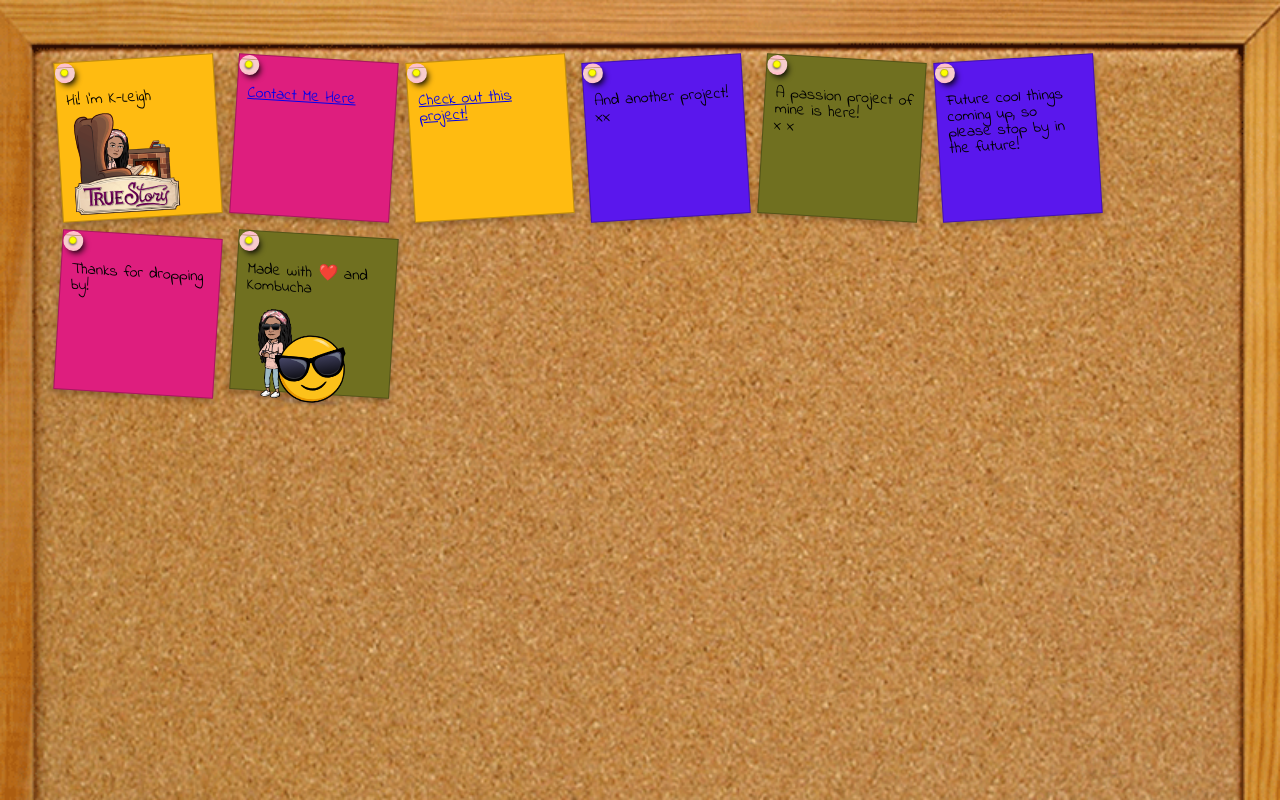
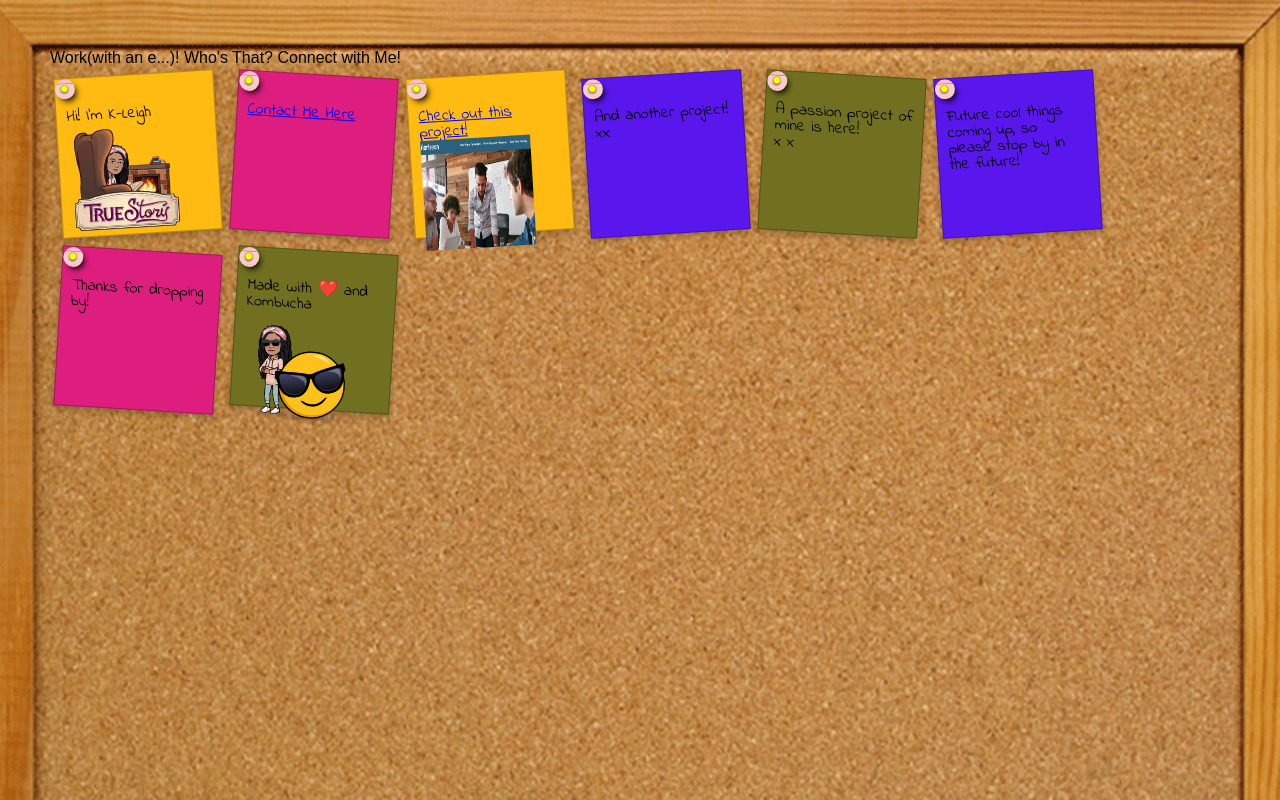
Before and after one commit to KristaMarbury/My-Calling-Card, a plain HTML site: page index.html in a window 1280 px wide. Drawn offline with Linux system fonts and the light colour scheme.

Commit message:
added photo and forgot to push the change

```diff
--- a/index.html
+++ b/index.html
@@ -20,6 +20,7 @@
 <body>
     <section class="frame">
         <!--The goal is to get a little picture on each sticky.-->
+        <nav> Work(with an e...)! Who's That? Connect with Me!</nav>
         <article class="note sticky1">
             <div class="pin"></div>
             <div class="text">Hi! I'm K-Leigh
@@ -33,7 +34,7 @@
         <article class=" note sticky1">
             <div class="pin"></div>
             <div class="text"><a href="https://kristamarbury.github.io/Code-Refactor-Horiseon/">Check out this
-                    project!</a></div>
+                    project!</a> <img src="./assets/images/Screen Shot 2021-04-07 at 4.02.36 PM.png"></div>
         </article>
         <article class="note sticky3">
             <div class="pin"></div>
```
Also changed, not shown: assets/images/Screen Shot 2021-04-07 at 4.02.36 PM.png (added).
